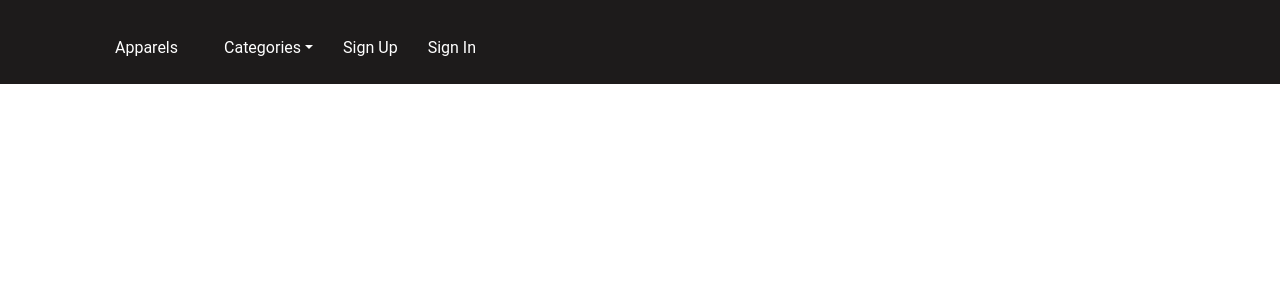
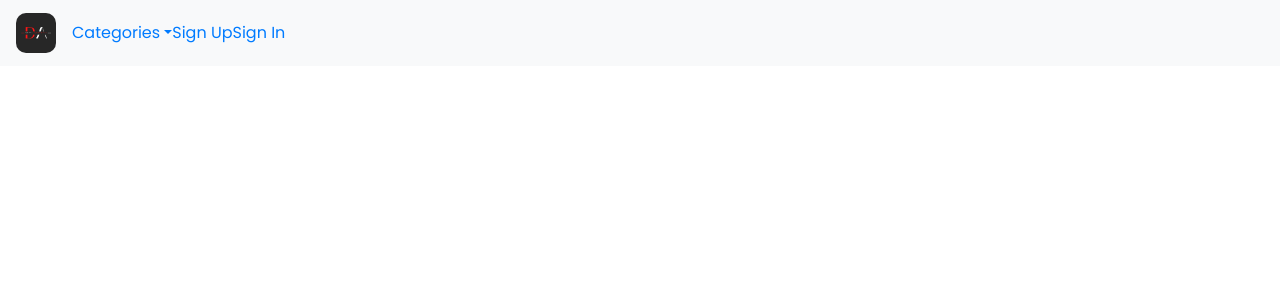
Before and after one commit to Vonmak/dresh_apparels, a Django app: page / in a window 1280 px wide. Shown: the top 300 px of the page. Run offline with Django 4.2, Linux system fonts and the light colour scheme; data that the repository does not hold is empty; some libraries are stand-ins or nearby versions; some web fonts are replaced.

Commit message:
navbar update.

```diff
--- a/app/static/css/index.css
+++ b/app/static/css/index.css
@@ -3,157 +3,3 @@
 body {
     font-family: 'Poppins', sans-serif;
 }
-
-/* Navigation Bar */
-.mainmenu {
-    padding-left: 100px;
-    padding-right: 100px;
-    padding-top: 20px;
-    background: rgb(29, 27, 27);
-    /* background: transparent; */
-}
-.navbread{
-    border: 1px solid red;
-    padding-left: 80px;
-    padding-right: 100px;
-}
-li img {
-    border-radius: 50%;
-    width: 35px;
-    object-fit: cover;
-    height: 35px;
-}
-
-
-/* Modal Sections */
-.modal-header h5 {
-    font-size: 17px;
-    margin-left: 180px;
-}
-
-.modal-footer {
-    display: flex;
-    justify-content: center;
-    align-items: center;
-    gap: 30px;
-    padding-top: 20px;
-    padding-bottom: 20px;
-}
-
-.black-btn {
-    padding: 8px;
-    text-align: center;
-    border-radius: 5px;
-    background-color: black;
-    color: white;
-    cursor: pointer;
-    transition: 0.5s;
-}
-
-.black-btn:hover {
-    text-decoration: none;
-    color: white;
-    background-color: #E56A10;
-    box-shadow: 0 12px 16px 0 rgba(0,0,0,0.24),0 17px 50px 0 rgba(0,0,0,0.19);
-}
-
-
-.dropdown-menu{
-    /* padding:0; */
-    /* margin:0; */
-    border:0 solid transition!important;
-    /* border:0 solid rgba(0,0,0,.15); */
-    border-radius:0;
-    -webkit-box-shadow:none!important;
-    box-shadow:none!important;
-}
-.mainmenu a{
-    color: white;
-}
-.dropdown-menu> li > a{
-    color: black;
-}
-.mainmenu a, .navbar-default .navbar-nav > li > a, .mainmenu ul li a , .navbar-expand-lg .navbar-nav .nav-link{
-    /* color: #fff; */
-    font-size:16px;
-    text-transform:capitalize;
-    padding:16px 15px;
-    font-family:'Roboto',sans-serif;
-    display: block !important;
-    text-decoration: none;
-}
-.mainmenu .active a,
-.mainmenu .active a:focus,
-.mainmenu .active a:hover,
-.mainmenu li a:hover,
-.mainmenu li a:focus,
-.navbar-default .navbar-nav>.show>a,
-.navbar-default .navbar-nav>.show>a:focus,
-.navbar-default .navbar-nav>.show>a:hover{
-    color: orange;
-    outline: 0;
-    text-decoration: none;
-}
-/*==========Sub Menu=v==========*/
-/* .mainmenu .collapse ul > li:hover > a{
-    background: none;
-} */
-.mainmenu .collapse ul ul > li:hover > a, .navbar-default .navbar-nav .show .dropdown-menu > li > a:focus, .navbar-default .navbar-nav .show .dropdown-menu > li > a:hover{
-    /* background: #4CAF50; */
-    border-radius: 5px;
-}
-/* .mainmenu .collapse ul ul ul > li:hover > a{
-    background: #4CAF50;
-
-} */
-
-.mainmenu .collapse ul ul, .mainmenu .collapse ul ul.dropdown-menu{
-    /* background:#1565C0; */
-    border-radius: 5px;
-}
-/* .mainmenu .collapse ul ul ul, .mainmenu .collapse ul ul ul.dropdown-menu{
-    background:#1E88E5
-} */
-/* .mainmenu .collapse ul ul ul ul, .mainmenu .collapse ul ul ul ul.dropdown-menu{
-    background:#64B5F6
-} */
-
-/******************************Drop-down menu work on hover**********************************/
-
-@media only screen and (min-width: 767px) {
-    .mainmenu .collapse ul li:hover> ul{
-        display:block
-    }
-    .mainmenu .collapse ul ul{
-        position:absolute;top:100%;left:0;min-width:250px;display:none
-    }
-    /*******/
-    .mainmenu .collapse ul ul li{
-        position:relative
-    }
-    .mainmenu .collapse ul ul li:hover> ul{
-        display:block
-    }
-    .mainmenu .collapse ul ul ul{
-        position:absolute;top:0;left:100%;min-width:250px;display:none
-    }
-    /*******/
-    .mainmenu .collapse ul ul ul li{
-        position:relative
-    }
-    .mainmenu .collapse ul ul ul li:hover ul{
-        display:block
-    }
-    .mainmenu .collapse ul ul ul ul{
-        position:absolute;top:0;left:-100%;min-width:250px;display:none;z-index:1
-    }
-
-}
-@media only screen and (max-width: 767px) {
-    .navbar-nav .show .dropdown-menu .dropdown-menu > li > a{
-        padding:16px 15px 16px 35px
-    }
-    .navbar-nav .show .dropdown-menu .dropdown-menu .dropdown-menu > li > a{
-        padding:16px 15px 16px 45px
-    }
-}
--- /dev/null
+++ b/app/static/css/navbar.css
@@ -0,0 +1,4 @@
+.navbar-image{
+    width: 40px;
+    border-radius: 10px;
+}
--- a/app/templates/base.html
+++ b/app/templates/base.html
@@ -10,10 +10,16 @@
       type="image/x-icon"
       href="{% static 'images/dresh.png' %}"
     />
+    {% comment %} <script src="https://cdn.tailwindcss.com"></script> {% endcomment %}
     <link
       rel="stylesheet"
       type="text/css"
       href="{% static 'css/bootstrap.min.css' %}"
+    />
+    <link
+      rel="stylesheet"
+      type="text/css"
+      href="{% static 'css/navbar.css' %}"
     />
     <link
       rel="stylesheet"
--- a/app/templates/navbar.html
+++ b/app/templates/navbar.html
@@ -1,5 +1,14 @@
-<nav class="navbar navbar-dark navbar-expand-lg mainmenu">
-  <a class="navbar-brand" href="{% url 'app:index' %}">Apparels</a>
+{% load static %}
+<nav class="navbar navbar-expand-lg navbar-light bg-light">
+  <a class="navbar-brand" href="{% url 'app:index' %}">
+    <img
+      src="{%static 'images/dresh.png'%}"
+      alt="Apparels"
+      class="navbar-image"
+    />
+  </a>
+
+
   <button
     class="navbar-toggler"
     type="button"
@@ -25,15 +34,18 @@
           >Categories</a
         >
         <ul class="dropdown-menu" aria-labelledby="navbarDropdown">
+
           {% for category in menu_categories %}
+          {% if category.items.count > 0 %}
           <li>
             <a
               href="{% url 'app:category_detail' category.slug %}"
               class="dropdown-item"
             >
-              {{ category.title |title}}
+              {{ category.name |title}}
             </a>
           </li>
+          {% endif %}
           {% endfor %}
         </ul>
       </li>
```
